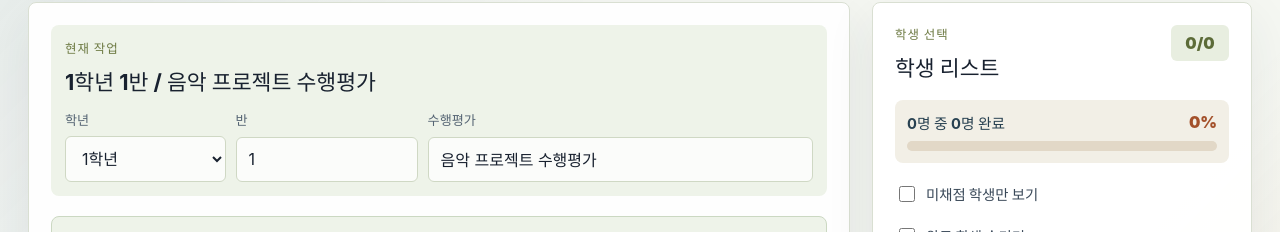
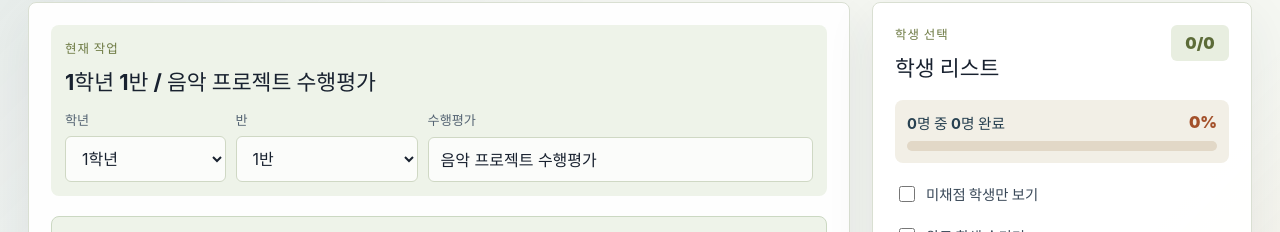
Before and after one commit to tpch1113/music-assessment-helper, a React (Vite) app: page / in a window 1280 px wide. Shown: the part 260-492 px from the top of the page. Built offline with nearby package versions, Linux system fonts and the light colour scheme.

Commit message:
Fix class dropdown

```diff
--- a/src/App.jsx
+++ b/src/App.jsx
@@ -8,6 +8,7 @@ const GOOGLE_IDENTITY_SCRIPT_URL = 'https://accounts.google.com/gsi/client';
 const SHEETJS_SCRIPT_URL = 'https://cdn.sheetjs.com/xlsx-0.20.3/package/dist/xlsx.full.min.js';
 const JSPDF_SCRIPT_URL = 'https://cdn.jsdelivr.net/npm/jspdf@2.5.1/dist/jspdf.umd.min.js';
 const assessmentPresets = ['세계 민요 총괄평가', '음악 프로젝트 수행평가', '작곡 수행평가'];
+const classOptions = Array.from({ length: 8 }, (_, index) => String(index + 1));
 const GOOGLE_CLASSROOM_LOGIN_SCOPE = [
   'openid',
   'email',
@@ -239,6 +240,11 @@ function normalizeClassName(value) {
   return normalizeStudentPart(match[0]);
 }
 
+function normalizeSelectableClassName(value) {
+  const className = normalizeClassName(value);
+  return classOptions.includes(className) ? className : '1';
+}
+
 function normalizeMatchText(value) {
   return String(value ?? '').trim().replace(/\s+/g, '').toLowerCase();
 }
@@ -270,7 +276,7 @@ function makeRosterClassKey(grade, className) {
 function normalizeClassContext(grade, className, assessmentTitle) {
   return {
     grade: normalizeStudentPart(grade),
-    className: normalizeClassName(className),
+    className: normalizeSelectableClassName(className),
     assessmentTitle: String(assessmentTitle ?? '').trim() || '음악 프로젝트 수행평가',
   };
 }
@@ -795,28 +801,6 @@ function App() {
     return makeRosterClassKey(currentClassContext.grade, currentClassContext.className);
   }, [currentClassContext]);
   const currentMasterRoster = masterRosterByClass[currentRosterClassKey] ?? [];
-  const availableClassOptions = useMemo(() => {
-    const classes = new Set();
-    Object.values(masterRosterByClass).forEach((students) => {
-      (students ?? []).forEach((item) => {
-        if (normalizeStudentPart(item.grade) === currentClassContext.grade) {
-          const className = normalizeClassName(item.className);
-          if (className) classes.add(className);
-        }
-      });
-    });
-    Object.values(studentListsByContext).forEach((students) => {
-      (students ?? []).forEach((item) => {
-        if (normalizeStudentPart(item.grade) === currentClassContext.grade) {
-          const className = normalizeClassName(item.className);
-          if (className) classes.add(className);
-        }
-      });
-    });
-    if (currentClassContext.className) classes.add(currentClassContext.className);
-    return [...classes].sort((a, b) => Number(a) - Number(b));
-  }, [currentClassContext, masterRosterByClass, studentListsByContext]);
-
   const currentStudentKey = studentKey(student);
   const currentMemoKey = `${currentClassContextKey}|${currentStudentKey}`;
   const currentTeacherEvidenceMemo = teacherMemoByStudent[currentMemoKey] ?? '';
@@ -2705,19 +2689,16 @@ function App() {
 
                 <label className="field">
                   <span>반</span>
-                  <input
-                    list="class-options"
+                  <select
                     value={selectedClassName}
-                    onChange={(event) => setSelectedClassName(normalizeClassName(event.target.value))}
-                    placeholder="7"
-                  />
-                  <datalist id="class-options">
-                    {availableClassOptions.map((className) => (
+                    onChange={(event) => setSelectedClassName(normalizeSelectableClassName(event.target.value))}
+                  >
+                    {classOptions.map((className) => (
                       <option key={className} value={className}>
                         {className}반
                       </option>
                     ))}
-                  </datalist>
+                  </select>
                 </label>
 
                 <label className="field">
```
